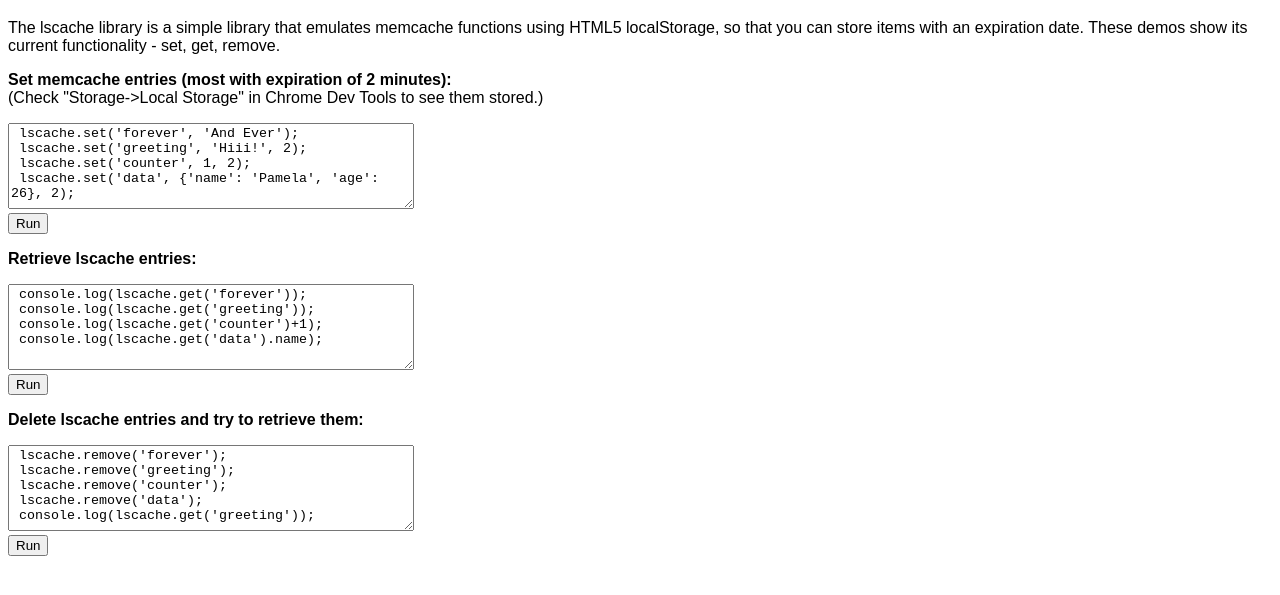
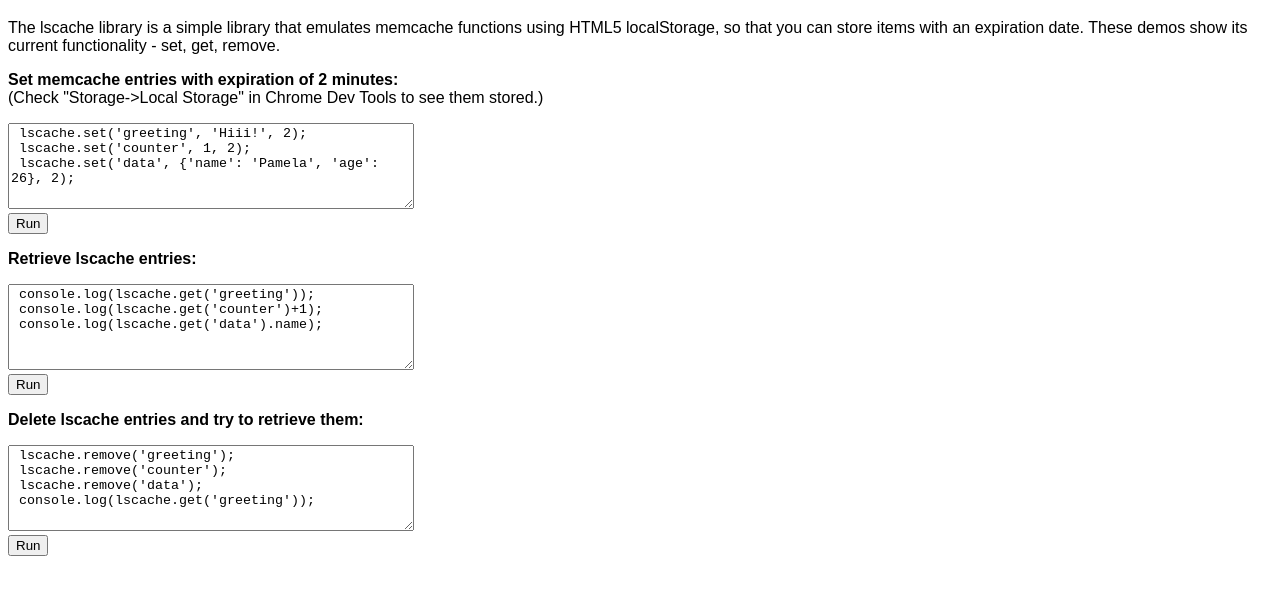
Before and after one commit to pamelafox/lscache, a plain HTML site: page lscache_demo.html in a window 1280 px wide. Shown: the part 61-656 px from the top of the page. Drawn offline with Linux system fonts and the light colour scheme.

Commit message:
Revert "Fixing issue with not specifying expiration"
This reverts commit bd4a05759d1c20a359aa7acf3fb322f275c48bf7.

```diff
--- a/lscache.js
+++ b/lscache.js
@@ -106,8 +106,6 @@
             return localStorage[key];
           }
         }
-      } else {
-        return localStorage.getItem(key);
       }
       return null;
     },
--- a/lscache_demo.html
+++ b/lscache_demo.html
@@ -28,11 +28,10 @@
  <p>The lscache library is a simple library that emulates memcache functions using HTML5 localStorage, so that you can store items with an expiration date. These demos show its current functionality - set, get, remove.
  </p>
 
- <p><b>Set memcache entries (most with expiration of 2 minutes):</b><br>
+ <p><b>Set memcache entries with expiration of 2 minutes:</b><br>
  (Check "Storage->Local Storage" in Chrome Dev Tools to see them stored.)
  </p>
  <textarea id="set">
- lscache.set('forever', 'And Ever');
  lscache.set('greeting', 'Hiii!', 2);
  lscache.set('counter', 1, 2);
  lscache.set('data', {'name': 'Pamela', 'age': 26}, 2);
@@ -44,7 +43,6 @@
 
  <p><b>Retrieve lscache entries:</b></p>
  <textarea id="get">
- console.log(lscache.get('forever'));
  console.log(lscache.get('greeting'));
  console.log(lscache.get('counter')+1);
  console.log(lscache.get('data').name);
@@ -56,7 +54,6 @@
 
  <p><b>Delete lscache entries and try to retrieve them:</b></p>
  <textarea id="delete">
- lscache.remove('forever');
  lscache.remove('greeting');
  lscache.remove('counter');
  lscache.remove('data');
```
